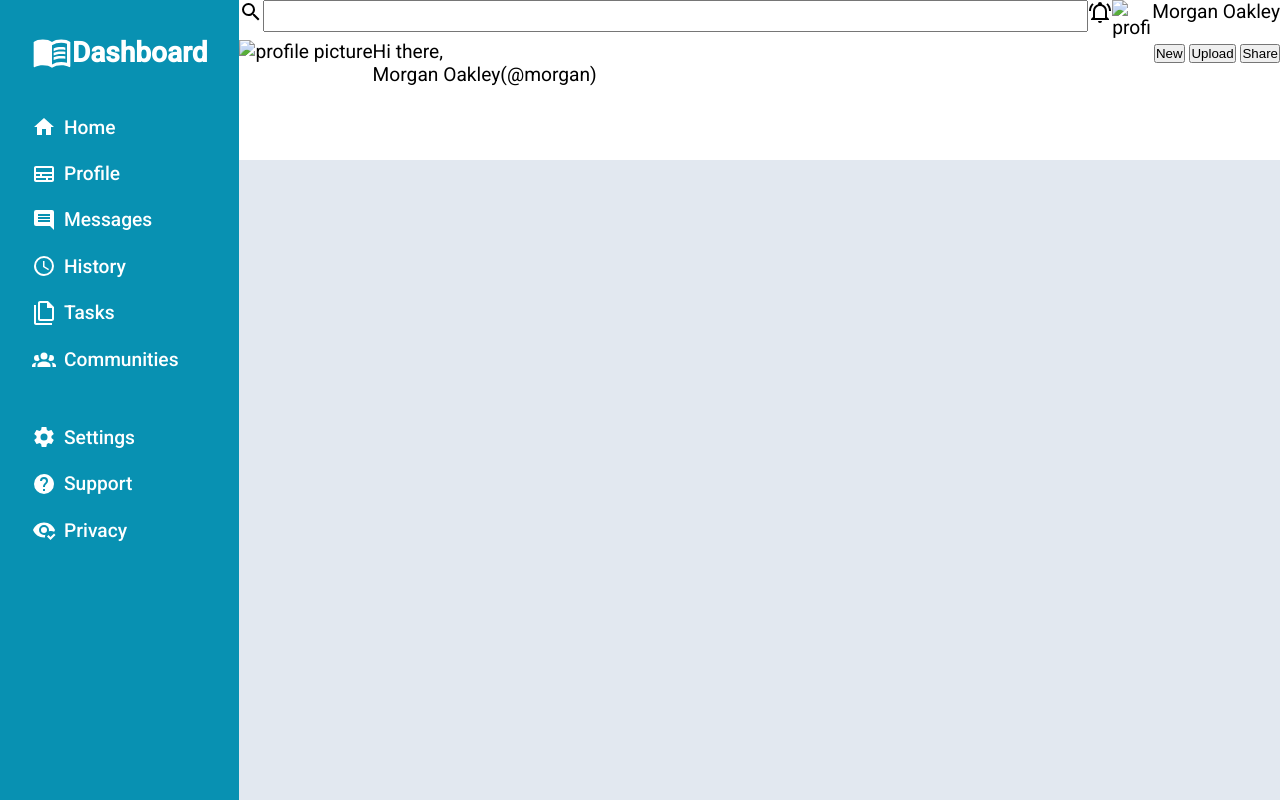
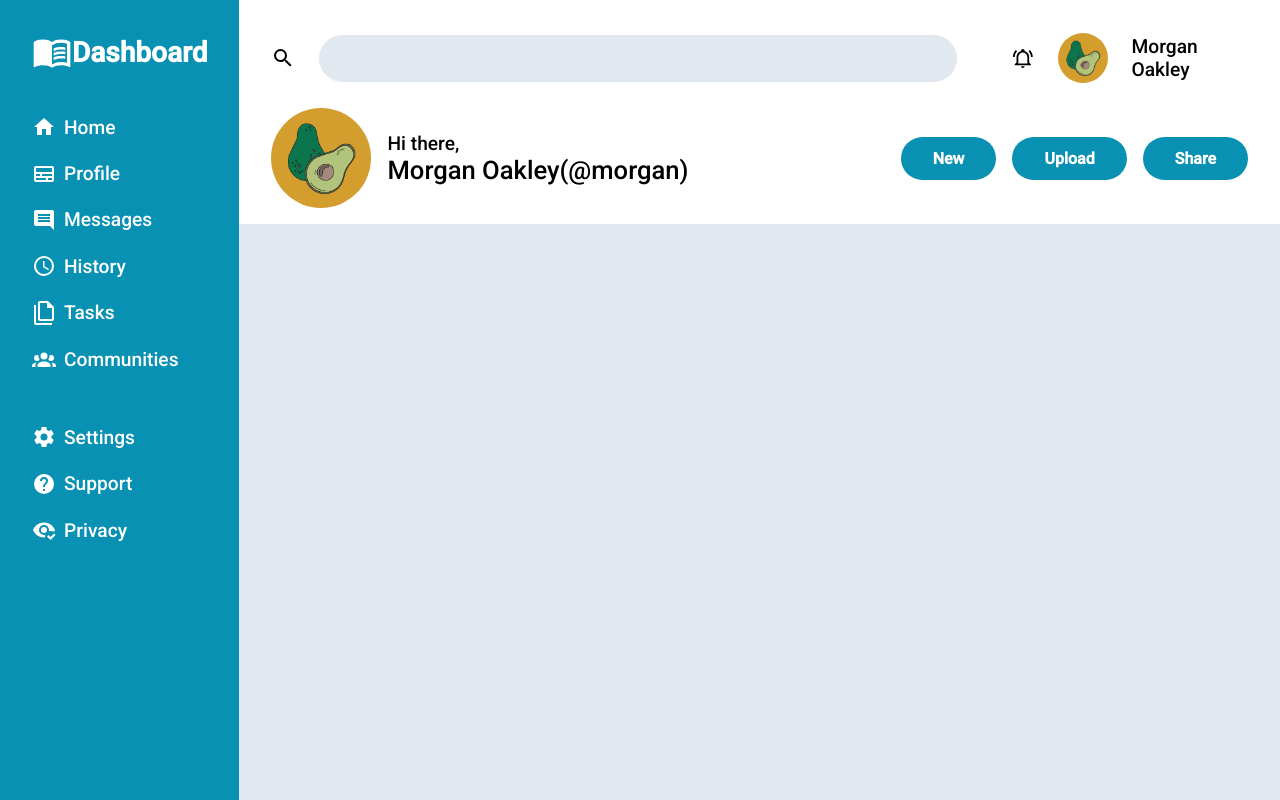
Before and after one commit to Ariech/odin-admin-dasboard, a plain HTML site: page index.html in a window 1280 px wide. Drawn offline with Linux system fonts and the light colour scheme.

Commit message:
Finish styling header section

```diff
--- a/index.html
+++ b/index.html
@@ -13,23 +13,28 @@
     <header class="header">
 
         <div class="header-top">
+            <div class="header-top-left">
                 <svg xmlns="http://www.w3.org/2000/svg" viewBox="0 0 24 24">
                     <title>magnify</title>
                     <path
                         d="M9.5,3A6.5,6.5 0 0,1 16,9.5C16,11.11 15.41,12.59 14.44,13.73L14.71,14H15.5L20.5,19L19,20.5L14,15.5V14.71L13.73,14.44C12.59,15.41 11.11,16 9.5,16A6.5,6.5 0 0,1 3,9.5A6.5,6.5 0 0,1 9.5,3M9.5,5C7,5 5,7 5,9.5C5,12 7,14 9.5,14C12,14 14,12 14,9.5C14,7 12,5 9.5,5Z" />
                 </svg>
                 <input type="search" name="search-bar" id="search-bar">
+            </div>
+
+            <div class="header-top-right">
                 <svg xmlns="http://www.w3.org/2000/svg" viewBox="0 0 24 24">
                     <title>bell-ring-outline</title>
                     <path
                         d="M10,21H14A2,2 0 0,1 12,23A2,2 0 0,1 10,21M21,19V20H3V19L5,17V11C5,7.9 7.03,5.17 10,4.29C10,4.19 10,4.1 10,4A2,2 0 0,1 12,2A2,2 0 0,1 14,4C14,4.1 14,4.19 14,4.29C16.97,5.17 19,7.9 19,11V17L21,19M17,11A5,5 0 0,0 12,6A5,5 0 0,0 7,11V18H17V11M19.75,3.19L18.33,4.61C20.04,6.3 21,8.6 21,11H23C23,8.07 21.84,5.25 19.75,3.19M1,11H3C3,8.6 3.96,6.3 5.67,4.61L4.25,3.19C2.16,5.25 1,8.07 1,11Z" />
                 </svg>
-            <img src="" alt="profile picture">
+                <img src="./images/avocado-g007d37f3d_640.png" alt="profile picture">
                 <p>Morgan Oakley</p>
+            </div>
         </div>
         <div class="header-bottom">
             <div class="profile-details">
-                <img src="" alt="profile picture">
+                <img src="./images/avocado-g007d37f3d_640.png" alt="profile picture">
                 <div>
                     <p>Hi there,</p>
                     <p>Morgan Oakley(@morgan)</p>
--- a/styles.css
+++ b/styles.css
@@ -1,9 +1,18 @@
 @import url("https://fonts.googleapis.com/css2?family=Roboto:ital,wght@0,400;0,500;1,300&display=swap");
+
+:root {
+  --gray: #e2e8f0;
+  --blue: #0891b2;
+}
 
 * {
   margin: 0;
   padding: 0;
   box-sizing: border-box;
+}
+
+button {
+  font-family: inherit;
 }
 
 html,
@@ -22,25 +31,50 @@ body {
 
 .header {
   background-color: white;
-  display: flex;
-  flex-direction: column;
+  display: grid;
+  grid-template-rows: 1fr 1fr;
+  padding: 0.5rem 2rem 1rem;
 }
 
 .header-top {
-  display: flex;
+  display: grid;
+  grid-template-columns: 3fr 1fr;
+  column-gap: 2rem;
 }
 
-.header-top > input[type="search"] {
-  flex: 1;
-  height: 2rem;
+.header-top-left,
+.header-top-right {
+  display: flex;
+  align-items: center;
+  gap: 1.5rem;
 }
 
-.header-top > img {
-  width: 40px;
-  height: 40px;
+.header-top-left > input[type="search"] {
+  width: min(90%, 1200px);
+  background-color: var(--gray);
+  border: none;
+  border-radius: 2rem;
+  outline-color: var(--blue);
+  padding: 1rem;
 }
 
-.header > .header-top > svg {
+.header-top-right {
+  justify-content: flex-end;
+}
+
+.header-top-right > img {
+  width: 50px;
+  height: 50px;
+  border-radius: 50%;
+}
+
+.header-top-right > p,
+.header-bottom > .profile-details > div > p {
+  font-weight: 500;
+}
+
+.header-top-left > svg,
+.header-top-right > svg {
   height: 1.5rem;
   fill: black;
 }
@@ -48,15 +82,44 @@ body {
 .header-bottom {
   display: flex;
   justify-content: space-between;
+  align-items: center;
 }
 
 .header-bottom > .profile-details {
+  align-items: center;
+}
+
+.header-bottom > .profile-details > img {
+  width: 100px;
+  height: 100px;
+  border-radius: 50%;
+}
+
+.header-bottom > .profile-details,
+.header-bottom > .profile-controls {
   display: flex;
+  gap: 1rem;
 }
+
+.header-bottom > .profile-controls > button {
+  padding: 0.75rem 2rem;
+  background-color: var(--blue);
+  color: white;
+  border: none;
+  border-radius: 2rem;
+  cursor: pointer;
+  font-size: 16px;
+  font-weight: 800;
+}
+
+.header-bottom > .profile-details > div > p + p {
+  font-size: 1.6rem;
+}
+
 /* Sidebar */
 
 .sidebar {
-  background-color: #0891b2;
+  background-color: var(--blue);
   color: white;
   display: grid;
   grid-template-rows: auto auto 1fr;
@@ -104,5 +167,5 @@ h1 {
 /* Content */
 
 .content-wrapper {
-  background-color: #e2e8f0;
+  background-color: var(--gray);
 }
```
Also changed, not shown: images/avocado-g007d37f3d_640.png (added). Lines whose indentation alone changed are shown as unchanged.
